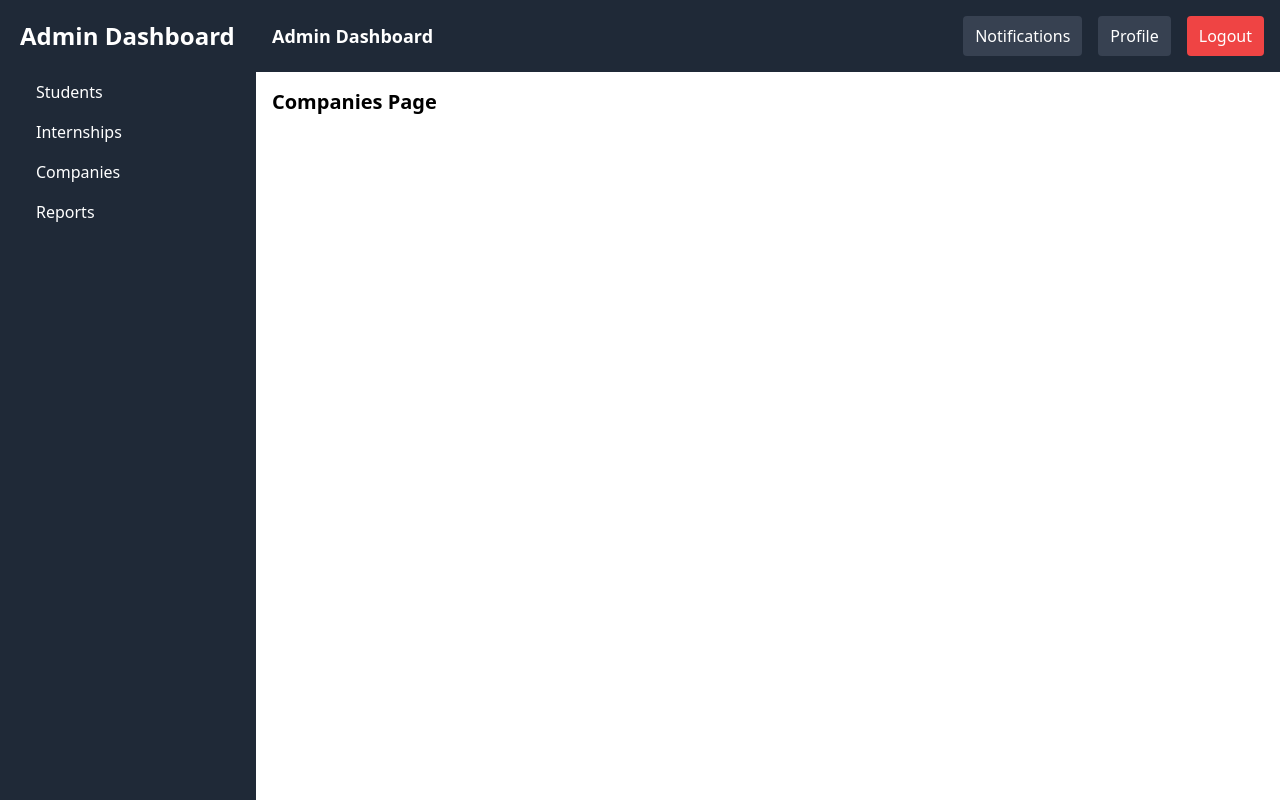
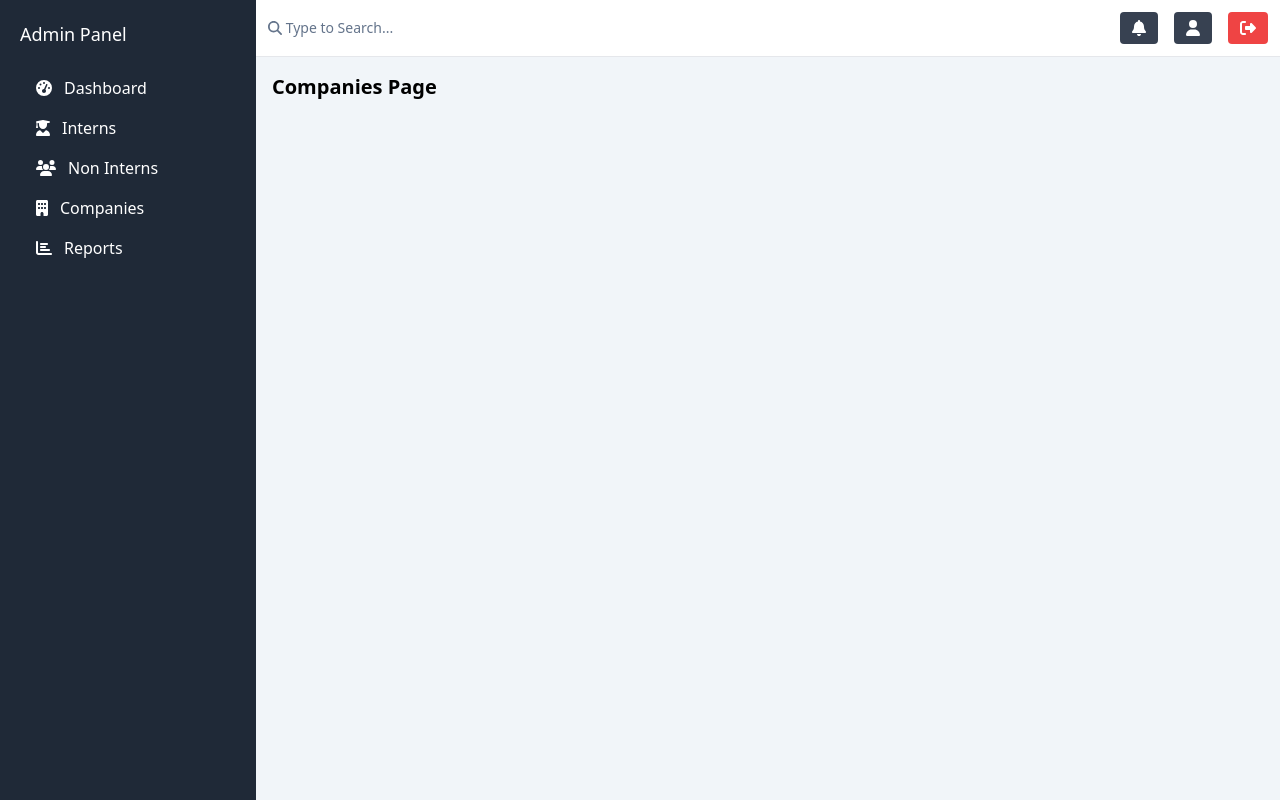
Before and after one commit to ChanakaDev/my-app, a React (Create React App) app: page /companies in a window 1280 px wide. Built offline with nearby package versions, Linux system fonts and the light colour scheme.

Commit message:
Updated the dashboard styles

```diff
--- a/package.json
+++ b/package.json
@@ -3,6 +3,8 @@
   "version": "0.1.0",
   "private": true,
   "dependencies": {
+    "@fortawesome/free-solid-svg-icons": "^6.7.1",
+    "@fortawesome/react-fontawesome": "^0.2.2",
     "@testing-library/jest-dom": "^5.17.0",
     "@testing-library/react": "^13.4.0",
     "@testing-library/user-event": "^13.5.0",
@@ -37,6 +39,6 @@
     ]
   },
   "devDependencies": {
-    "tailwindcss": "^3.4.16"
+    "tailwindcss": "^3.4.13"
   }
 }
--- a/src/App.js
+++ b/src/App.js
@@ -2,6 +2,11 @@ import React from 'react';
 import { BrowserRouter, Routes, Route } from 'react-router-dom';
 import Sidebar from './Sidebar';
 import Navbar from './Navbar';
+import DashboardPage from './components/DashboardPage';
+import CompaniesPage from './components/CompaniesPage';
+import ReportsPage from './components/ReportsPage';
+import InternsPage from './components/InternsPage';
+import NonInternsPage from './components/NonInternsPage';
 
 const App = () => {
   return (
@@ -10,13 +15,14 @@ const App = () => {
         <Sidebar />
         <div className="flex-1 flex flex-col">
           <Navbar />
-          <main className="p-4">
+          <main className="flex-1 overflow-y-auto">
             <Routes>
-              <Route path="/" element={<h1 className="text-xl font-bold">Dashboard</h1>} />
-              <Route path="/students" element={<h1 className="text-xl font-bold">Students Page</h1>} />
-              <Route path="/internships" element={<h1 className="text-xl font-bold">Internships Page</h1>} />
-              <Route path="/companies" element={<h1 className="text-xl font-bold">Companies Page</h1>} />
-              <Route path="/reports" element={<h1 className="text-xl font-bold">Reports Page</h1>} />
+              <Route path="/" element={<DashboardPage />} />
+              <Route path="/dashboard" element={<DashboardPage />} />
+              <Route path="/interns" element={<InternsPage />} />
+              <Route path="/non_interns" element={<NonInternsPage/>} />
+              <Route path="/companies" element={<CompaniesPage />} />
+              <Route path="/reports" element={<ReportsPage />} />
             </Routes>
           </main>
         </div>
--- a/src/Navbar.js
+++ b/src/Navbar.js
@@ -1,13 +1,28 @@
-import React from 'react';
+import React from "react";
+import { FontAwesomeIcon } from "@fortawesome/react-fontawesome";
+import {
+  faBell,
+  faUser,
+  faSignOutAlt,
+  faSearch,
+} from "@fortawesome/free-solid-svg-icons";
 
 const Navbar = () => {
   return (
-    <div className="bg-gray-800 text-white flex items-center justify-between p-4">
-      <div className="text-lg font-bold">Admin Dashboard</div>
+    <div className="text-white flex items-center justify-between p-3 border-b border-gray-200">
+      <div className="text-slate-500 text-sm">
+        <FontAwesomeIcon icon={faSearch} /> Type to Search...
+      </div>
       <div className="flex items-center space-x-4">
-        <button className="bg-gray-700 px-3 py-2 rounded">Notifications</button>
-        <button className="bg-gray-700 px-3 py-2 rounded">Profile</button>
-        <button className="bg-red-500 px-3 py-2 rounded">Logout</button>
+        <button className="bg-gray-700 px-3 py-2 rounded flex items-center">
+          <FontAwesomeIcon icon={faBell} />
+        </button>
+        <button className="bg-gray-700 px-3 py-2 rounded flex items-center">
+          <FontAwesomeIcon icon={faUser} />
+        </button>
+        <button className="bg-red-500 px-3 py-2 rounded flex items-center">
+          <FontAwesomeIcon icon={faSignOutAlt} />
+        </button>
       </div>
     </div>
   );
--- a/src/Sidebar.js
+++ b/src/Sidebar.js
@@ -1,22 +1,37 @@
 import React from 'react';
 import { Link } from 'react-router-dom';
+import { FontAwesomeIcon } from '@fortawesome/react-fontawesome';
+import { faTachometerAlt, faUserGraduate, faUsers, faBuilding, faChartBar } from '@fortawesome/free-solid-svg-icons'; // Import icons
 
 const Sidebar = () => {
   return (
     <div className="w-64 bg-gray-800 text-white p-5">
-      <h2 className="text-2xl font-bold mb-5">Admin Dashboard</h2>
+      <h2 className="text-lg mb-5">Admin Panel</h2>
       <ul>
         <li>
-          <Link to="/students" className="block py-2 px-4 hover:bg-gray-700">Students</Link>
+          <Link to="/dashboard" className="flex items-center py-2 px-4 hover:bg-gray-700">
+            <FontAwesomeIcon icon={faTachometerAlt} className="mr-3" /> Dashboard
+          </Link>
         </li>
         <li>
-          <Link to="/internships" className="block py-2 px-4 hover:bg-gray-700">Internships</Link>
+          <Link to="/interns" className="flex items-center py-2 px-4 hover:bg-gray-700">
+            <FontAwesomeIcon icon={faUserGraduate} className="mr-3" /> Interns
+          </Link>
         </li>
         <li>
-          <Link to="/companies" className="block py-2 px-4 hover:bg-gray-700">Companies</Link>
+          <Link to="/non_interns" className="flex items-center py-2 px-4 hover:bg-gray-700">
+            <FontAwesomeIcon icon={faUsers} className="mr-3" /> Non Interns
+          </Link>
         </li>
         <li>
-          <Link to="/reports" className="block py-2 px-4 hover:bg-gray-700">Reports</Link>
+          <Link to="/companies" className="flex items-center py-2 px-4 hover:bg-gray-700">
+            <FontAwesomeIcon icon={faBuilding} className="mr-3" /> Companies
+          </Link>
+        </li>
+        <li>
+          <Link to="/reports" className="flex items-center py-2 px-4 hover:bg-gray-700">
+            <FontAwesomeIcon icon={faChartBar} className="mr-3" /> Reports
+          </Link>
         </li>
       </ul>
     </div>
--- /dev/null
+++ b/src/components/CompaniesPage.jsx
@@ -0,0 +1,11 @@
+import React from 'react';
+
+const CompaniesPage = () => {
+  return (
+    <div className="bg-slate-100 h-full p-4">
+      <h1 className="text-xl font-bold">Companies Page</h1>
+    </div>
+  );
+};
+
+export default CompaniesPage;
--- /dev/null
+++ b/src/components/DashboardPage.jsx
@@ -0,0 +1,11 @@
+import React from 'react';
+
+const DashboardPage = () => {
+  return (
+    <div className="bg-slate-100 h-full p-4">
+      <h1 className="text-xl font-bold">Dashboard</h1>
+    </div>
+  );
+};
+
+export default DashboardPage;
--- /dev/null
+++ b/src/components/InternsPage.jsx
@@ -0,0 +1,11 @@
+import React from 'react';
+
+const InternsPage = () => {
+  return (
+    <div className="bg-slate-100 h-full p-4">
+      <h1 className="text-xl font-bold">Interns page</h1>
+    </div>
+  );
+};
+
+export default InternsPage;
--- /dev/null
+++ b/src/components/NonInternsPage.jsx
@@ -0,0 +1,11 @@
+import React from 'react';
+
+const NonInternsPage = () => {
+  return (
+    <div className="bg-slate-100 h-full p-4">
+      <h1 className="text-xl font-bold">Non Interns page</h1>
+    </div>
+  );
+};
+
+export default NonInternsPage;
--- /dev/null
+++ b/src/components/ReportsPage.jsx
@@ -0,0 +1,11 @@
+import React from 'react';
+
+const ReportsPage = () => {
+  return (
+    <div className="bg-slate-100 h-full p-4">
+      <h1 className="text-xl font-bold">Reports Page</h1>
+    </div>
+  );
+};
+
+export default ReportsPage;
```
Also changed, not shown: 1 other file (tests, documents, lock files or other folders).
